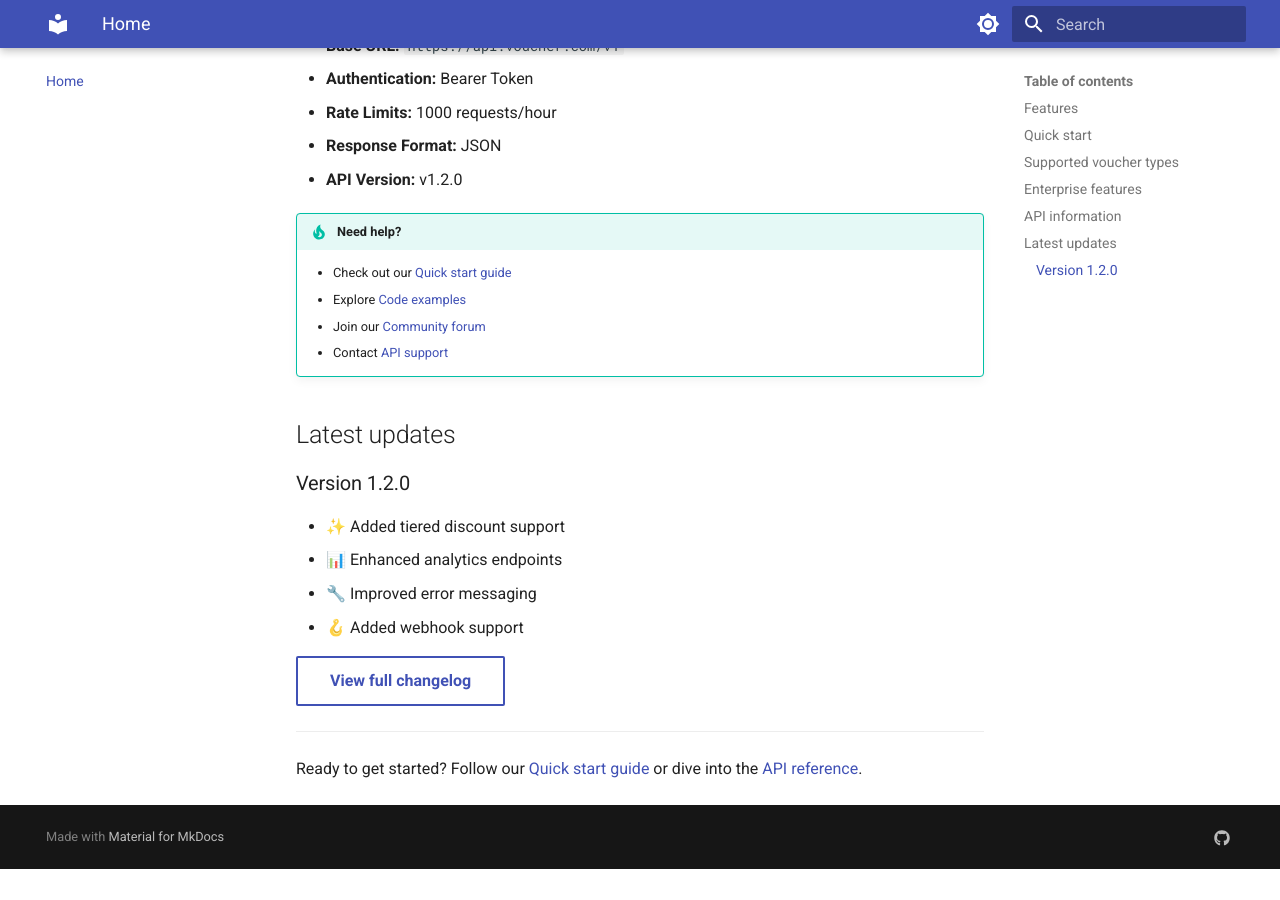
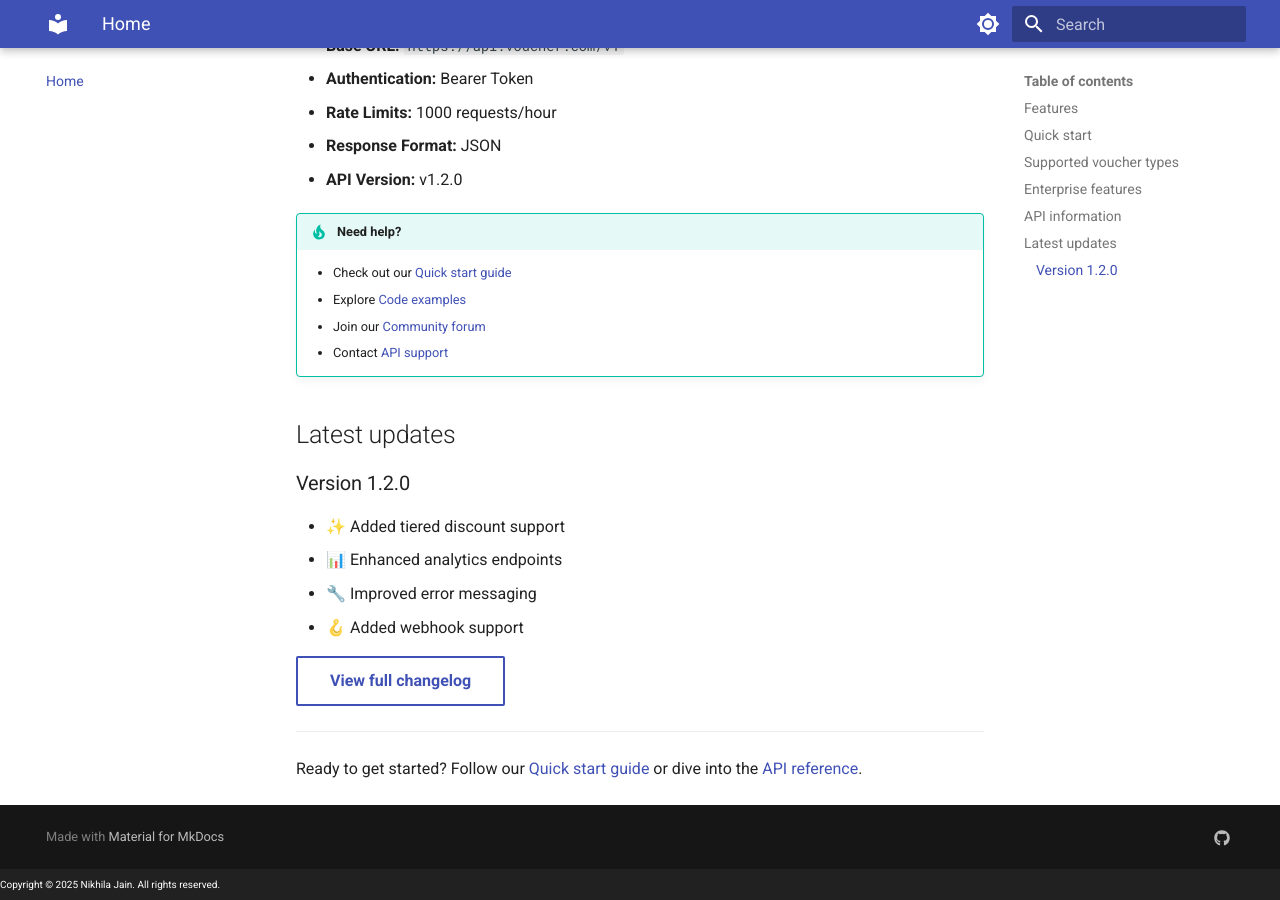
Before and after one commit to jnikhila/voucher-api-docs, an MkDocs documentation site: the page built from docs/index.md, in a window 1280 px wide and 900 px high, scrolled down 2013 px. Built offline with MkDocs 1.6.1 and Material for MkDocs 9.7.7, drawn with Linux system fonts in a browser that asks for light colours; before the commit the page ends 2882 px from its top, so only the background shows below that; some of the changed lines change nothing that is shown.

Commit message:
Added copyright

```diff
--- /dev/null
+++ b/docs/javascripts/footer.js
@@ -0,0 +1,6 @@
+document.addEventListener("DOMContentLoaded", function() {
+    let footer = document.querySelector('footer');
+    let copyrightText = document.createElement('p');
+    copyrightText.innerHTML = "Copyright &copy; " + new Date().getFullYear() + " Nikhila Jain. All rights reserved.";
+    footer.appendChild(copyrightText);
+});
--- a/mkdocs.yml
+++ b/mkdocs.yml
@@ -1,7 +1,7 @@
 site_name: Voucher API documentation
 site_description: Comprehensive API documentation for the Voucher API
 site_author: Nikhila Jain
-site_url: https://voucher-api-docs-mo1oibrye-nikjadesignergmailcoms-projects.vercel.app
+site_url: https://voucher-api-docs.vercel.app
 
 # Configuration
 theme:
@@ -89,6 +89,9 @@ plugins:
   - minify:
       minify_html: true
 
+extra_javascript:
+    - javascripts/footer.js
+
 # Extra
 extra:
   social:
```
Also changed, not shown: 1 other file.
